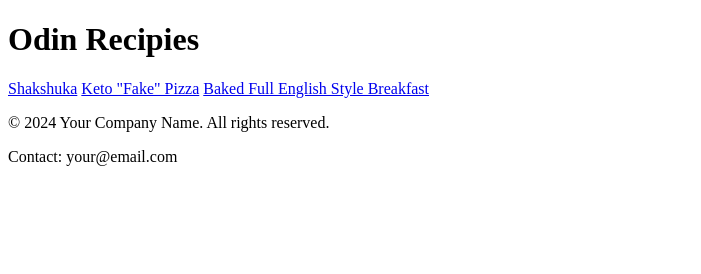
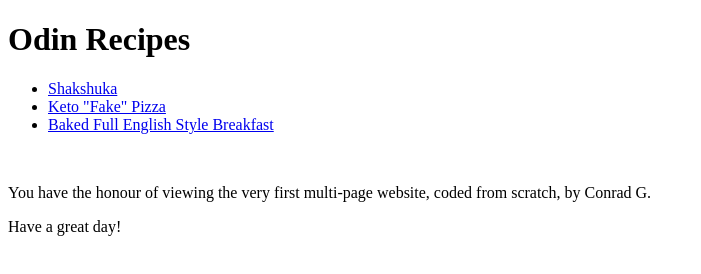
Before and after one commit to cnrdgrgry/learning_code, a plain HTML site: page odin_project/odin-recipes/index.html in a window 1280 px wide. Shown: the whole page, without its empty margins (0-701 px from the left). Drawn offline with Linux system fonts and the light colour scheme.

Commit message:
Finalize index.html in odin-recipies project
Correct typographical errors in text

Changed recipe naviagtion links to unordered list.

Completion of project

```diff
--- a/odin_project/odin-recipes/index.html
+++ b/odin_project/odin-recipes/index.html
@@ -7,14 +7,17 @@
 	</head>
 
 	<body>
-		<h1>Odin Recipies</h1>
-		<a href='recipes/shakshuka.html'>Shakshuka</a>
-		<a href='recipes/keto_pizza.html'>Keto "Fake" Pizza</a>
-		<a href='recipes/baked_english.html'>Baked Full English Style Breakfast</a>
+		<h1>Odin Recipes</h1>
+		<ul>
+			<li><a href='recipes/shakshuka.html'>Shakshuka</a></li>
+			<li><a href='recipes/keto_pizza.html'>Keto "Fake" Pizza</a></li>
+			<li><a href='recipes/baked_english.html'>Baked Full English Style Breakfast</a></li>
+		</ul>
+		<br>
 	</body>
 	<footer>
- 		<p>© 2024 Your Company Name. All rights reserved.</p>
-  		<p>Contact: your@email.com</p>
+ 		<p>You have the honour of viewing the very first multi-page website, coded from scratch, by Conrad G.</p>
+  		<p>Have a great day!</p>
 	</footer>
 
 </html>
```
